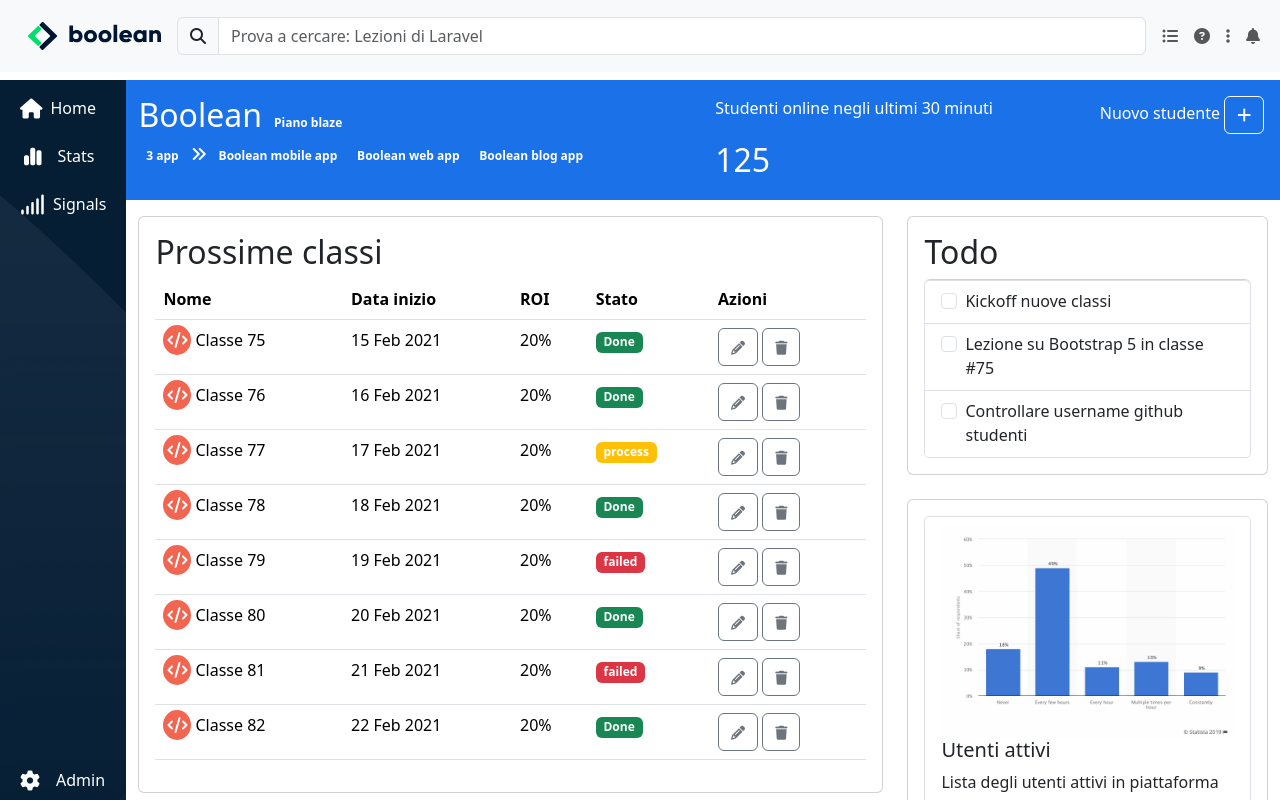
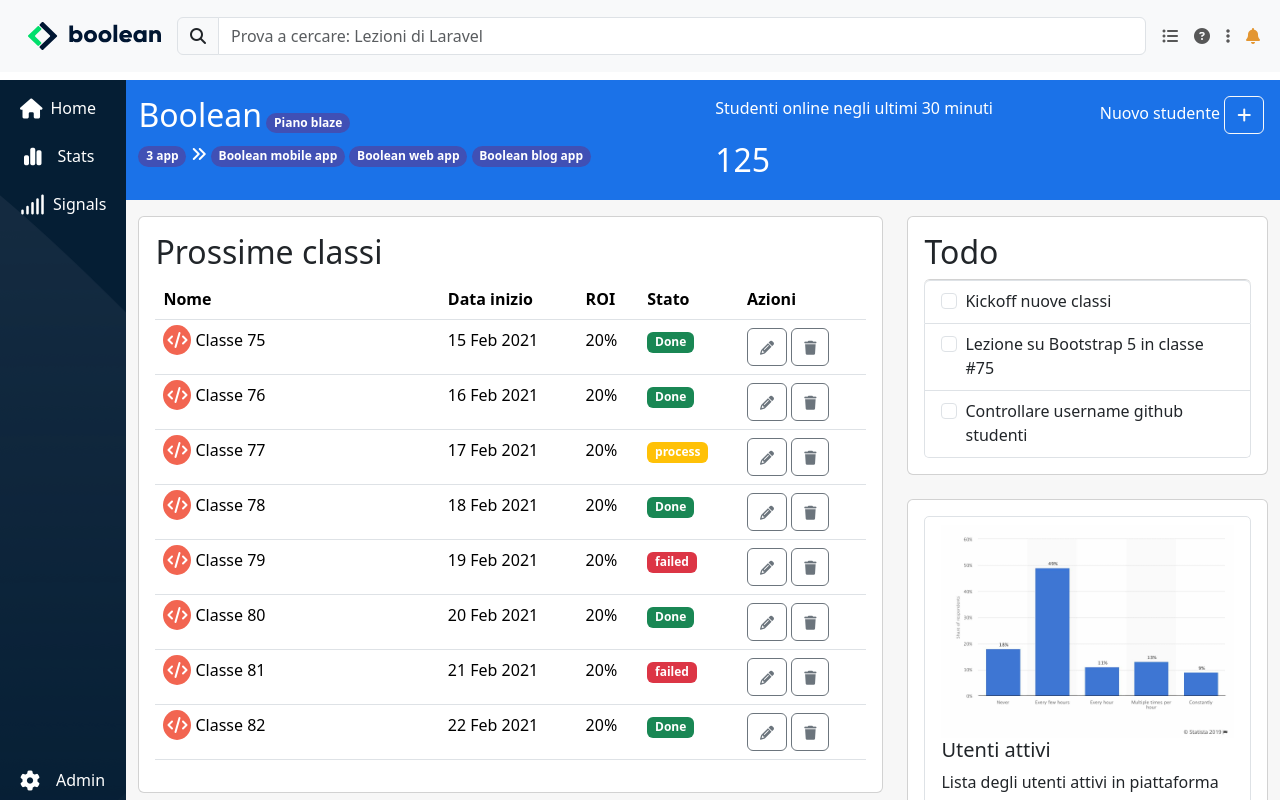
Before and after one commit to lorenzodisanto/html-css-bootstrap-dashboard, a plain HTML site: page index.html in a window 1280 px wide. Drawn offline with nearby package versions, Linux system fonts and the light colour scheme.

Commit message:
feat: color button

```diff
--- a/css/style.css
+++ b/css/style.css
@@ -11,6 +11,10 @@
 
 .logo-mob {
   width: 50px;
+}
+
+.bell_color {
+  color: #e39631;
 }
 
 .dropdown-toggle::after {
@@ -34,6 +38,11 @@
   height: calc(100vh - 80px);
 }
 
+.side_btn:hover {
+  cursor: pointer;
+  background-color: rgba(196, 196, 196, 0.5);
+}
+
 .admin {
   margin-top: auto;
 }
@@ -43,10 +52,19 @@
   width: 100%;
   overflow: auto;
   height: calc(100vh - 80px);
+  background-color: #f7f7f7;
+}
+
+.badge_bool {
+  background-color: #4050b5;
 }
 
 .code_box {
   background-color: #f26551;
+}
+
+.first_table {
+  width: 40%;
 }
 
 .img_stats {
```
